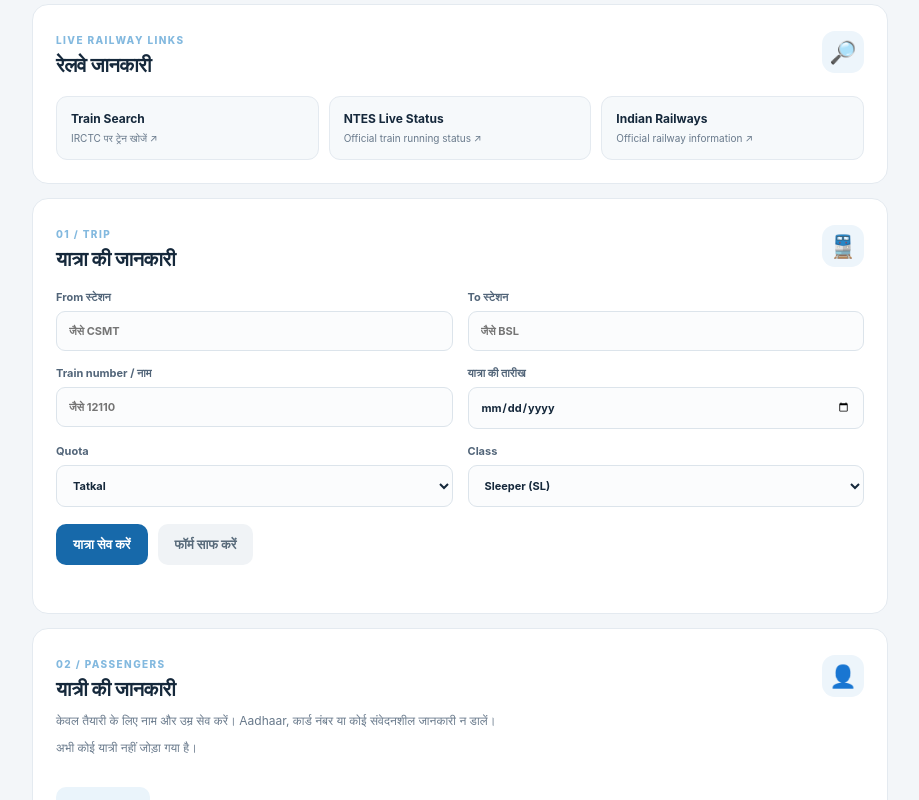
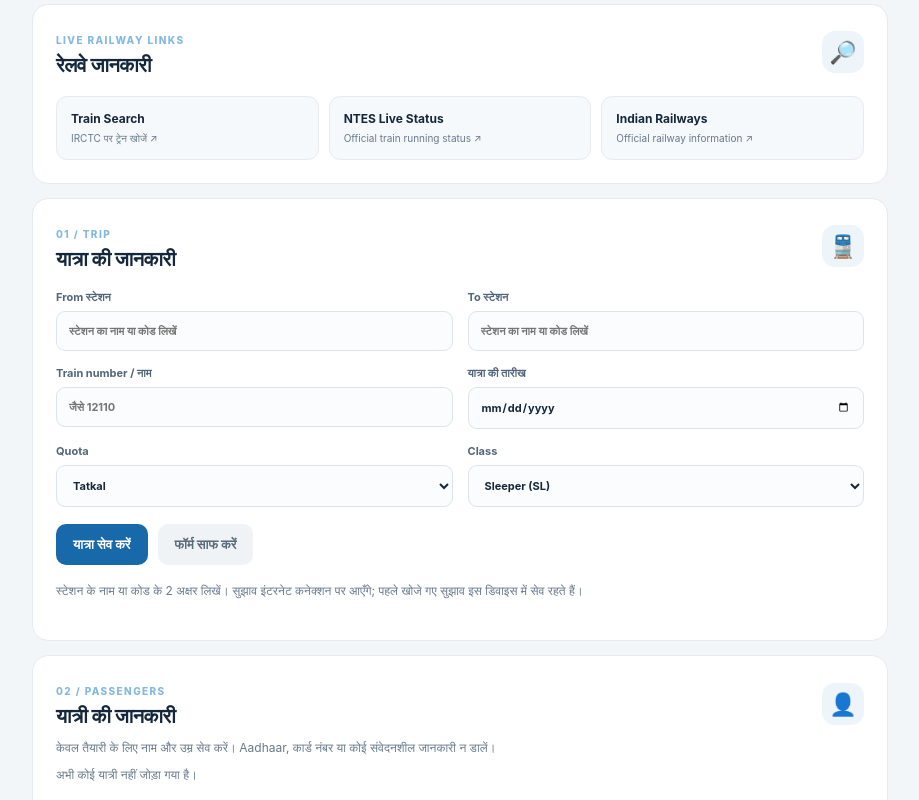
Before and after one commit to shubhamC1996/Tatkal-Booking-Assistant-Advanced, a website: page index.html in a window 1280 px wide. Shown: the part 571-1371 px from the top of the page, without its empty margins (180-1099 px from the left). Drawn offline with Linux system fonts and the light colour scheme.

Commit message:
Add station suggestion lists to journey form

```diff
--- a/index.html
+++ b/index.html
@@ -26,21 +26,18 @@
       </div>
       <div class="hero-note"><span class="pulse"></span> Offline में भी आपकी saved तैयारी उपलब्ध</div>
     </section>
-
     <section class="stats" aria-label="Quick status">
       <div class="stat-card"><span class="stat-label">यात्रा की तारीख</span><strong id="tripDateSummary">अभी तय नहीं</strong></div>
       <div class="stat-card"><span class="stat-label">यात्री</span><strong id="passengerSummary">0 यात्री</strong></div>
       <div class="stat-card"><span class="stat-label">तैयारी</span><strong id="checkSummary">0/5 पूरी</strong></div>
     </section>
-
     <section class="panel quick-links"><div class="section-heading"><div><span class="step">LIVE RAILWAY LINKS</span><h2>रेलवे जानकारी</h2></div><span class="section-icon">🔎</span></div><div class="link-grid"><a href="https://www.irctc.co.in/nget/train-search" target="_blank" rel="noopener noreferrer"><b>Train Search</b><small>IRCTC पर ट्रेन खोजें ↗</small></a><a href="https://enquiry.indianrail.gov.in/mntes/" target="_blank" rel="noopener noreferrer"><b>NTES Live Status</b><small>Official train running status ↗</small></a><a href="https://www.indianrail.gov.in/" target="_blank" rel="noopener noreferrer"><b>Indian Railways</b><small>Official railway information ↗</small></a></div></section>
-
     <section class="panel" id="tripForm">
       <div class="section-heading"><div><span class="step">01 / TRIP</span><h2>यात्रा की जानकारी</h2></div><span class="section-icon">🚆</span></div>
       <form id="tripDetailsForm">
         <div class="form-grid">
-          <label>From स्टेशन<input id="fromStation" name="fromStation" placeholder="जैसे CSMT" maxlength="80"></label>
-          <label>To स्टेशन<input id="toStation" name="toStation" placeholder="जैसे BSL" maxlength="80"></label>
+          <label>From स्टेशन<input id="fromStation" name="fromStation" placeholder="स्टेशन का नाम या कोड लिखें" maxlength="100" list="fromStationOptions"><datalist id="fromStationOptions"></datalist></label>
+          <label>To स्टेशन<input id="toStation" name="toStation" placeholder="स्टेशन का नाम या कोड लिखें" maxlength="100" list="toStationOptions"><datalist id="toStationOptions"></datalist></label>
           <label>Train number / नाम<input id="train" name="train" placeholder="जैसे 12110" maxlength="100"></label>
           <label>यात्रा की तारीख<input id="journeyDate" name="journeyDate" type="date"></label>
           <label>Quota<select id="quota" name="quota"><option value="Tatkal">Tatkal</option><option value="Premium Tatkal">Premium Tatkal</option></select></label>
@@ -48,9 +45,9 @@
         </div>
         <div class="form-actions"><button class="primary-btn" type="submit">यात्रा सेव करें</button><button class="quiet-btn" type="button" id="clearTrip">फॉर्म साफ करें</button></div>
         <p class="form-message" id="tripMessage" role="status" aria-live="polite"></p>
+        <p class="muted">स्टेशन के नाम या कोड के 2 अक्षर लिखें। सुझाव इंटरनेट कनेक्शन पर आएँगे; पहले खोजे गए सुझाव इस डिवाइस में सेव रहते हैं।</p>
       </form>
     </section>
-
     <section class="panel">
       <div class="section-heading"><div><span class="step">02 / PASSENGERS</span><h2>यात्री की जानकारी</h2></div><span class="section-icon">👤</span></div>
       <p class="muted">केवल तैयारी के लिए नाम और उम्र सेव करें। Aadhaar, कार्ड नंबर या कोई संवेदनशील जानकारी न डालें।</p>
@@ -58,7 +55,6 @@
       <button class="secondary-btn" type="button" id="addPassenger">＋ यात्री जोड़ें</button>
       <p class="form-message" id="passengerMessage" role="status" aria-live="polite"></p>
     </section>
-
     <section class="panel">
       <div class="section-heading"><div><span class="step">03 / CHECKLIST</span><h2>Booking से पहले</h2></div><span class="section-icon">✓</span></div>
       <div class="checklist" id="checklist">
@@ -71,9 +67,7 @@
       <div class="progress-track"><span id="progressBar"></span></div>
       <p class="progress-caption" id="progressCaption">0% तैयारी पूरी</p>
     </section>
-
     <section class="panel backup-panel"><div class="section-heading"><div><span class="step">04 / YOUR DATA</span><h2>Backup और Restore</h2></div><span class="section-icon">🛡️</span></div><p class="muted">अपनी यात्रा, passenger list और checklist का backup JSON फाइल में रखें। Backup फाइल निजी रखें।</p><div class="form-actions"><button class="secondary-btn" id="exportData" type="button">↓ Backup डाउनलोड</button><label class="import-label" for="importData">↑ Backup Restore</label><input id="importData" type="file" accept="application/json,.json" hidden></div><p class="form-message" id="backupMessage" role="status" aria-live="polite"></p></section>
-
     <section class="bottom-cta">
       <div><span class="step">READY WHEN YOU ARE</span><h2>तैयारी पूरी? अब official booking करें।</h2><p>बुकिंग और भुगतान IRCTC पर स्वयं पूरा करें।</p></div>
       <a class="primary-btn" href="https://www.irctc.co.in/nget/train-search" target="_blank" rel="noopener noreferrer">IRCTC खोलें ↗</a>
@@ -81,6 +75,7 @@
     <p class="disclaimer">यह एक स्वतंत्र trip-preparation tool है, IRCTC का आधिकारिक उत्पाद नहीं। यह टिकट बुक नहीं करता, availability की गारंटी नहीं देता और CAPTCHA, OTP या IRCTC सुरक्षा नियंत्रणों को bypass नहीं करता।</p>
   </main>
   <footer>Made for easier preparation <span>•</span> Your data stays on this device</footer>
+  <script src="./stations.js" defer></script>
   <script src="./app.js" defer></script>
 </body>
 </html>
```
